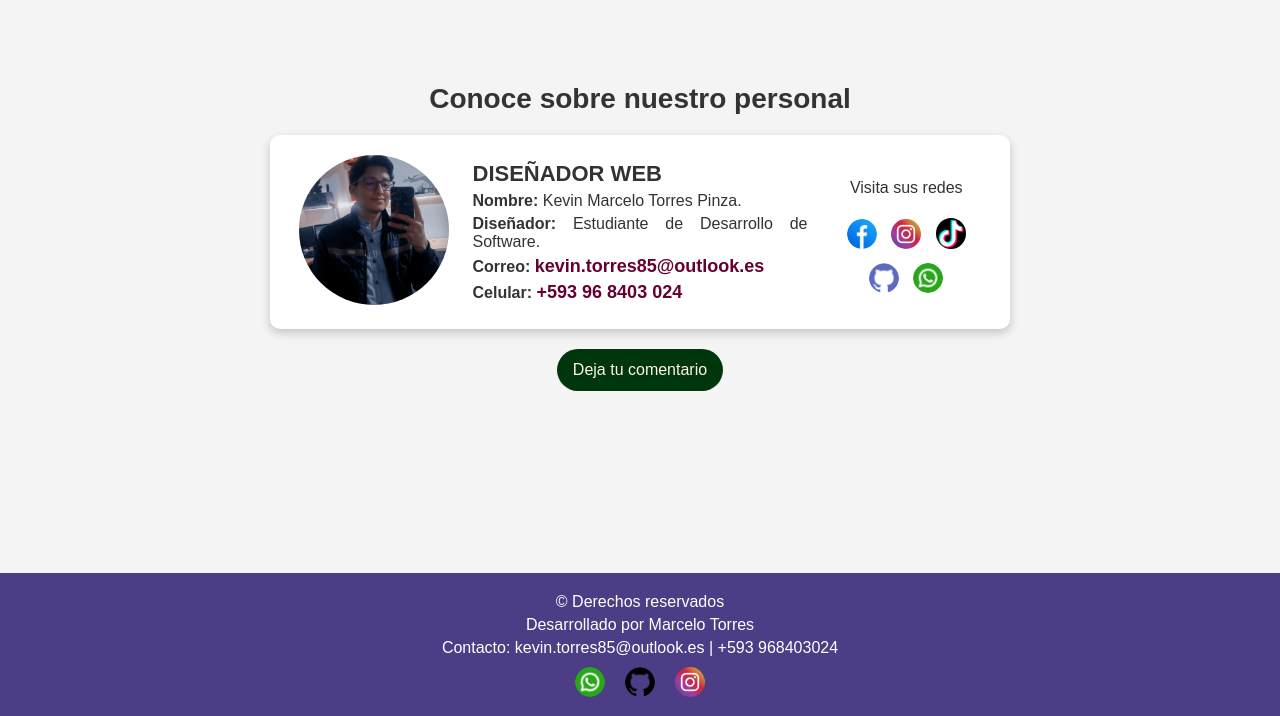
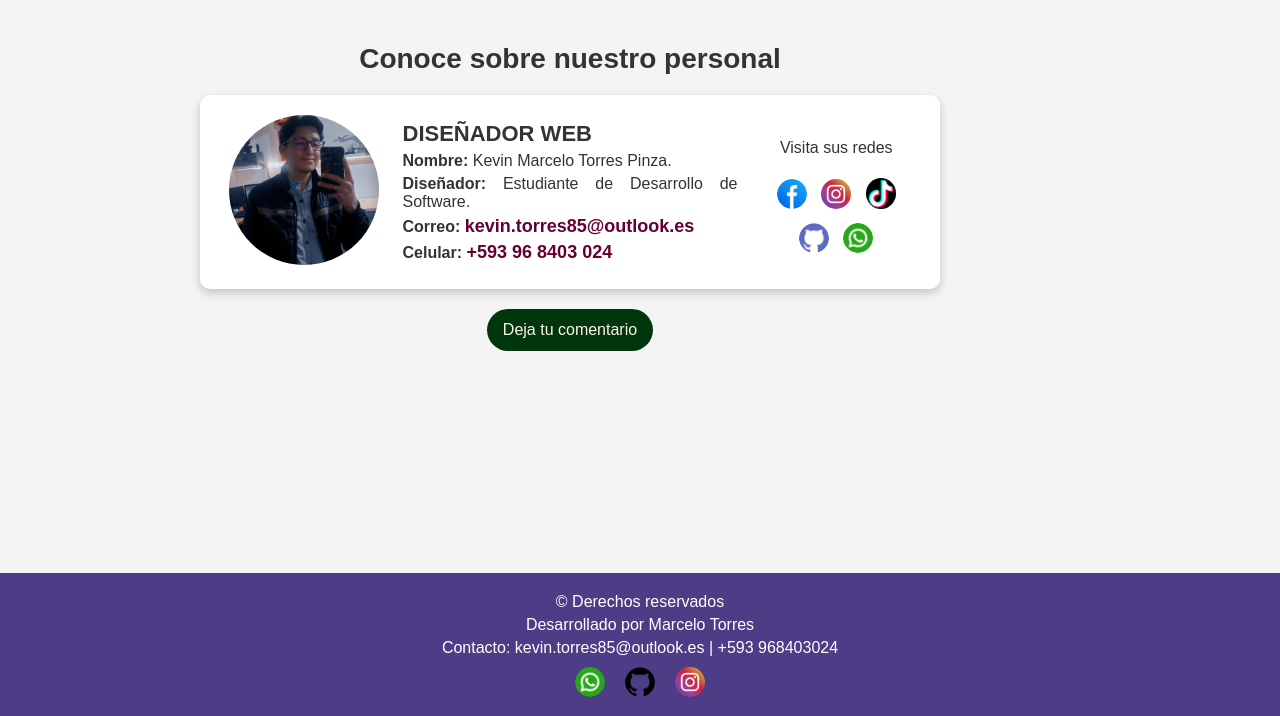
Before and after one commit to MarceloKP13/ExamenFinalSGBD, a PHP site: page /php/contacto.php in a window 1280 px wide. Shown: the part 84-800 px from the top of the page. Run offline with PHP 8.4, Linux system fonts and the light colour scheme; data that the repository does not hold is empty; a stand-in replaces the project's code that opens the database connection.

Commit message:
css-contacto

```diff
--- a/anexos/css/contacto.css
+++ b/anexos/css/contacto.css
@@ -1,7 +1,7 @@
 /* SECCIÓN CONTACTOS */
 .contactos-container {
     max-width: 1100px;
-    margin: 40px auto;
+    margin: 0;
     padding: 20px;
     text-align: center;
 }
```
